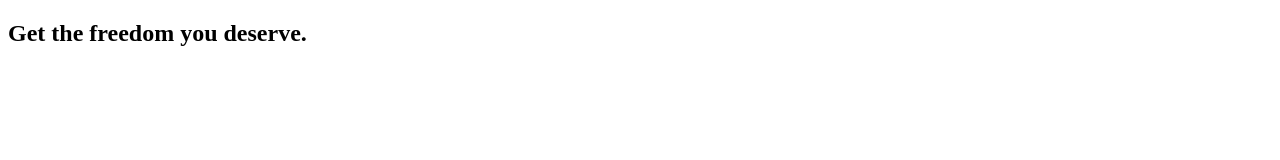
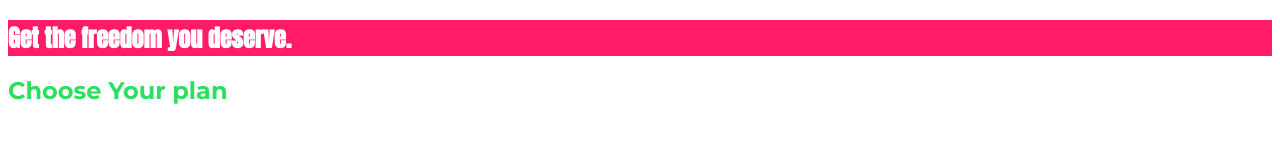
Before and after one commit to plovislov/Css-the-complete-guide-2020-course, a plain HTML site: page index.html in a window 1280 px wide. Drawn offline with Linux system fonts and the light colour scheme.

Commit message:
17. Combinators

```diff
--- a/index.html
+++ b/index.html
@@ -6,14 +6,21 @@
     <meta http-equiv="X-UA-Compatible" content="ie=edge">
     <title>uHost</title>
     <link rel="shortcut icon" href="favicon.png">
+    <link rel="preconnect" href="https://fonts.gstatic.com">
+    <link href="https://fonts.googleapis.com/css2?family=Anton&display=swap" rel="stylesheet">
+    <link href="https://fonts.googleapis.com/css2?family=Montserrat:wght@400;700&display=swap" rel="stylesheet">
+    <link rel="stylesheet" href="main.css">
 </head>
 
 <body>
-    <main>
-        <section>
-            <h1>Get the freedom you deserve.</h1>
-        </section>
-    </main>
+<main>
+    <section id="product-overview">
+        <h1>Get the freedom you deserve.</h1>
+    </section>
+    <section id="plans">
+        <h1 class="section-title">Choose Your plan</h1>
+    </section>
+</main>
 </body>
 
 </html>
--- /dev/null
+++ b/main.css
@@ -0,0 +1,21 @@
+body {
+    font-family: 'Montserrat', sans-serif;
+}
+
+#product-overview {
+    background: #ff1b68;
+}
+
+.section-title {
+    color: #2ddf5c;
+    font-family: inherit;
+}
+
+#product-overview h1 {
+    color: white;
+    font-family: 'Anton', sans-serif;
+}
+
+h1 {
+    font-family: sans-serif;
+}
```
